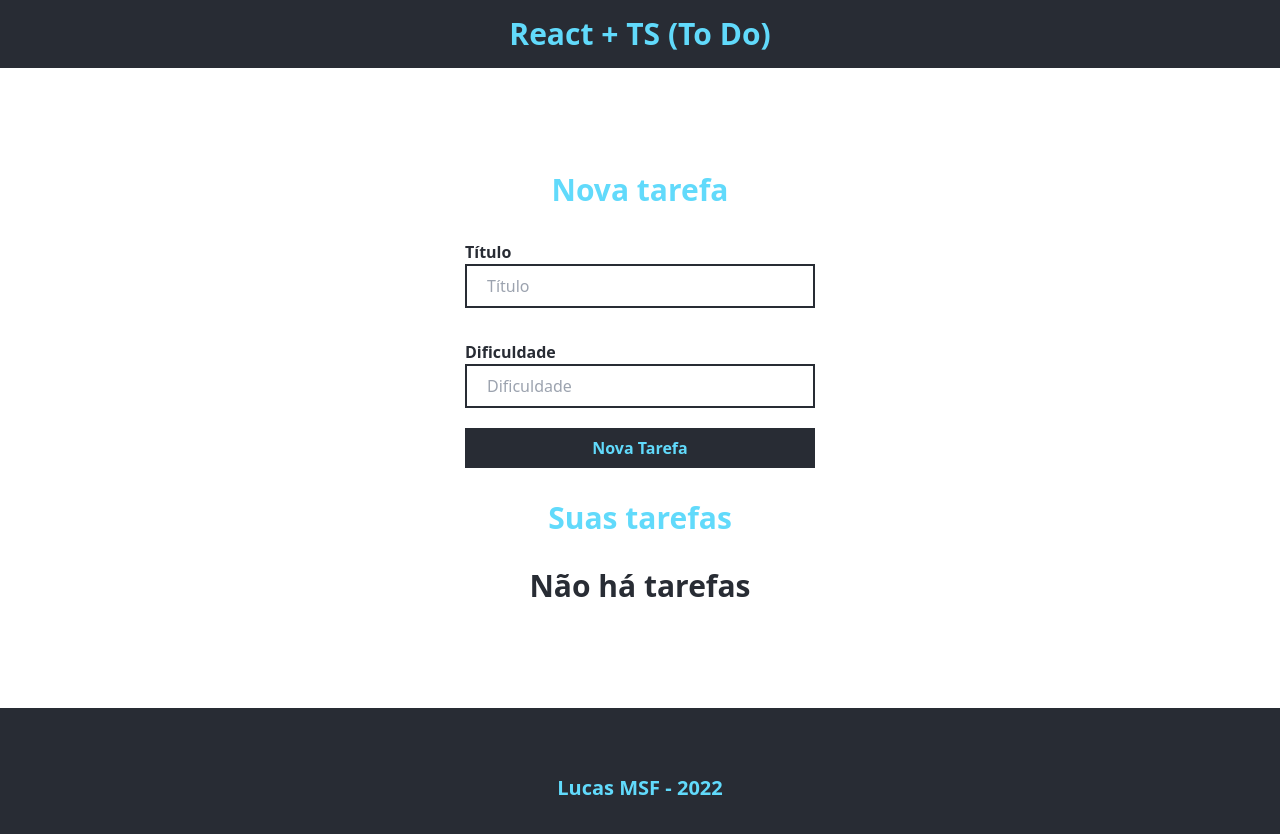
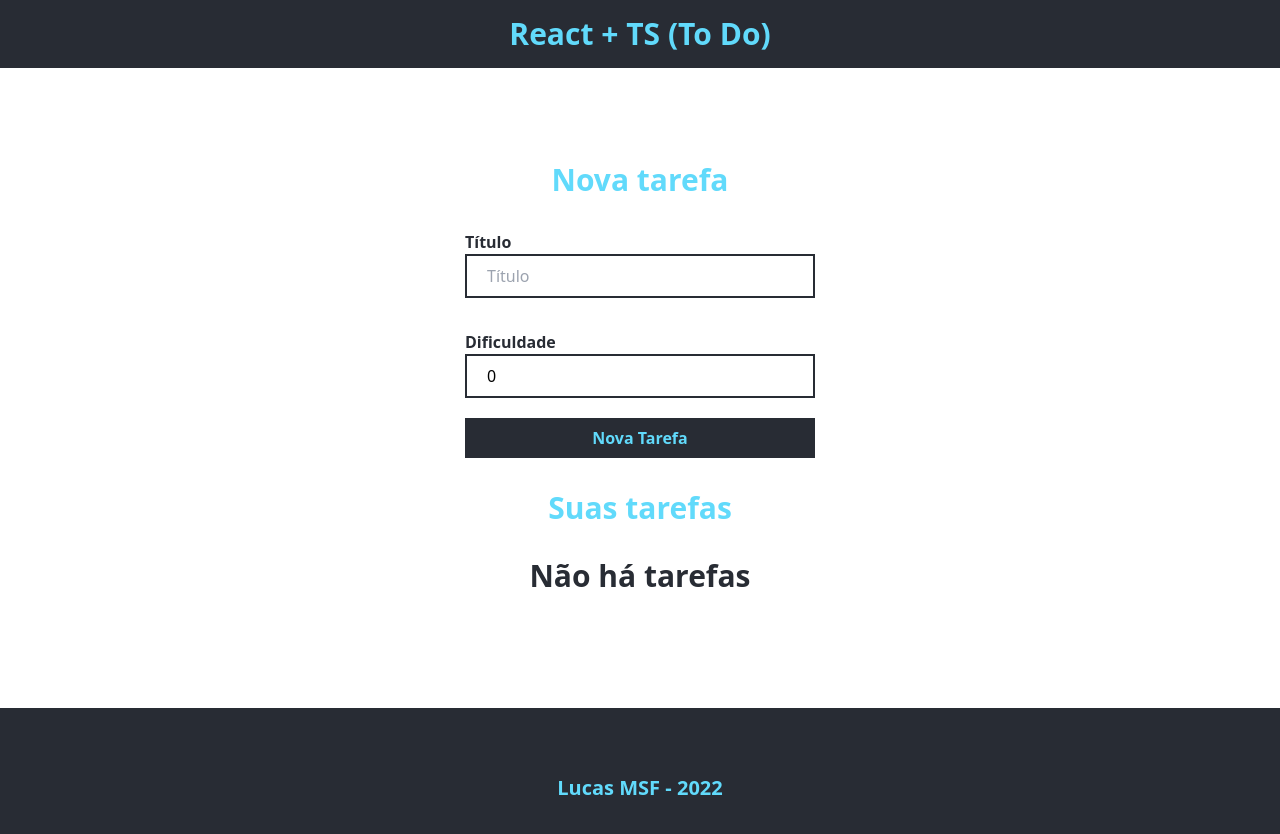
Before and after one commit to LucasMSF/to-do-react-ts, a React (Create React App) app: page / in a window 1280 px wide. Shown: the top 834 px of the page. Built offline with nearby package versions, Linux system fonts and the light colour scheme; the HTML template or start-up script is replaced by a standard one.

Commit message:
Função de exclusão

```diff
--- a/src/App.tsx
+++ b/src/App.tsx
@@ -8,15 +8,25 @@ import { ITask } from "./interfaces/Task";
 function App() {
   const [taskList, setTaskList] = useState<ITask[]>([]);
 
+  const deleteTask = (id: number) => {
+    setTaskList(taskList.filter((task => task.id !== id)));
+  }
+
+  const editTask = (id: number, title: string, difficulty: number) => {
+    const editedTask: ITask = {id, title, difficulty}
+    const newTaskList: ITask[] = taskList.map((task) => task.id === editedTask.id ? editedTask : task)
+    setTaskList(newTaskList);
+  }
+
   return (
     <div className="h-screen">
       <Header />
       <div className='min-h-[80vh] flex justify-center'>
         <div className='flex flex-col justify-center items-center'>
-        <h1 className='font-bold text-3xl text-[#61dafb] mb-8'>Nova tarefa</h1>
-        <TaskForm setTaskList={setTaskList}/>
-        <h1 className='font-bold text-3xl text-[#61dafb] my-8'>Suas tarefas</h1>
-        <TaskList taskList={taskList}/>
+          <h1 className='font-bold text-3xl text-[#61dafb] mb-8'>Nova tarefa</h1>
+          <TaskForm setTaskList={setTaskList} />
+          <h1 className='font-bold text-3xl text-[#61dafb] my-8'>Suas tarefas</h1>
+          <TaskList taskList={taskList} handleDeleteTask={deleteTask} />
         </div>
       </div>
       <Footer />
--- a/src/components/TaskForm/FormGroup.tsx
+++ b/src/components/TaskForm/FormGroup.tsx
@@ -4,6 +4,7 @@ type Props = {
     name: string,
     label: string,
     type: string,
+    value: number | string
     class?: string,
     onChange?: (e: React.ChangeEvent<HTMLInputElement>) => void
 }
@@ -12,7 +13,13 @@ export const FormGroup = (props: Props) => {
     return (
         <div className={`flex flex-col ${props.class}`}>
             <label className='font-bold text-[#282c34]' htmlFor={props.name}>{props.label}</label>
-            <input onChange={props.onChange} className='w-[350px] h-[25px] p-5 border-2 border-[#282c34] focus:outline-none' type={props.type} name={props.name}  placeholder={props.label}/>
+            <input
+                onChange={props.onChange}
+                className='w-[350px] h-[25px] p-5 border-2 border-[#282c34] focus:outline-none'
+                type={props.type}
+                name={props.name}
+                placeholder={props.label}
+                value={props.value} />
         </div>
     )
 }
--- a/src/components/TaskForm/TaskForm.tsx
+++ b/src/components/TaskForm/TaskForm.tsx
@@ -16,6 +16,8 @@ const TaskForm = ({ setTaskList }: Props) => {
     setId(id + 1);
 
     setTaskList(oldList => [...oldList, { id, title, difficulty }]);
+    setTitle('');
+    setDifficulty(0);
   }
 
   const onChangeHandler = (e: React.ChangeEvent<HTMLInputElement>) => {
@@ -28,8 +30,8 @@ const TaskForm = ({ setTaskList }: Props) => {
 
   return (
     <form onSubmit={addTaskHandler}>
-      <FormGroup onChange={onChangeHandler} name='title' label='Título' type='text'/>
-      <FormGroup onChange={onChangeHandler} name='difficulty' label='Dificuldade' class='mt-8' type='number'/>
+      <FormGroup onChange={onChangeHandler} name='title' label='Título' type='text' value={title}/>
+      <FormGroup onChange={onChangeHandler} name='difficulty' label='Dificuldade' class='mt-8' type='number' value={difficulty}/>
       <button className='bg-[#282c34] font-bold text-[#61dafb] w-full mt-5 p-2 transition duration-75 hover:bg-[#61dafb] hover:text-white ease-linear' type='submit'>Nova Tarefa</button>
     </form>
   )
--- a/src/components/TaskList/TaskList.tsx
+++ b/src/components/TaskList/TaskList.tsx
@@ -3,14 +3,16 @@ import { ITask } from '../../interfaces/Task'
 import "bootstrap-icons/font/bootstrap-icons.css"
 
 type Props = {
-  taskList: ITask[]
+  taskList: ITask[],
+  handleDeleteTask: (id: number) => void,
+  // handleEditTask: (task: ITask) => void,
 }
 
 const TaskList = (props: Props) => {
   return (
     <>
       {props.taskList.length > 0 ?
-          <div className="flex flex-col w-full mb-2">
+          <div className="flex flex-col w-full mb-5">
             {props.taskList.map((task) => (
               <div className='flex justify-between shadow-lg p-5 mt-5 bg-[#282c34] text-white'>
                 <div>
@@ -19,12 +21,12 @@ const TaskList = (props: Props) => {
                 </div>
                 <div className='flex flex-col text-2xl text-center'>
                   <i className="transition duration-150 cursor-pointer bi bi-pencil bg-[#61dafb] p-2 w-12 hover:text-[#282c34]"></i>
-                  <i className="transition duration-150 cursor-pointer bi bi-trash bg-[#61dafb] p-2 w-12 mt-2 hover:text-[#282c34]"></i>
+                  <i className="transition duration-150 cursor-pointer bi bi-trash bg-[#61dafb] p-2 w-12 mt-2 hover:text-[#282c34]" onClick={() => props.handleDeleteTask(task.id)}></i>
                 </div>
               </div>
             ))}
           </div>
-        : <h1 className='font-bold text-3xl text-[#282c34] text-center'>Não há tarefas</h1>
+        : <h1 className='font-bold text-3xl text-[#282c34] text-center mb-5'>Não há tarefas</h1>
       }
     </>
   )
```
